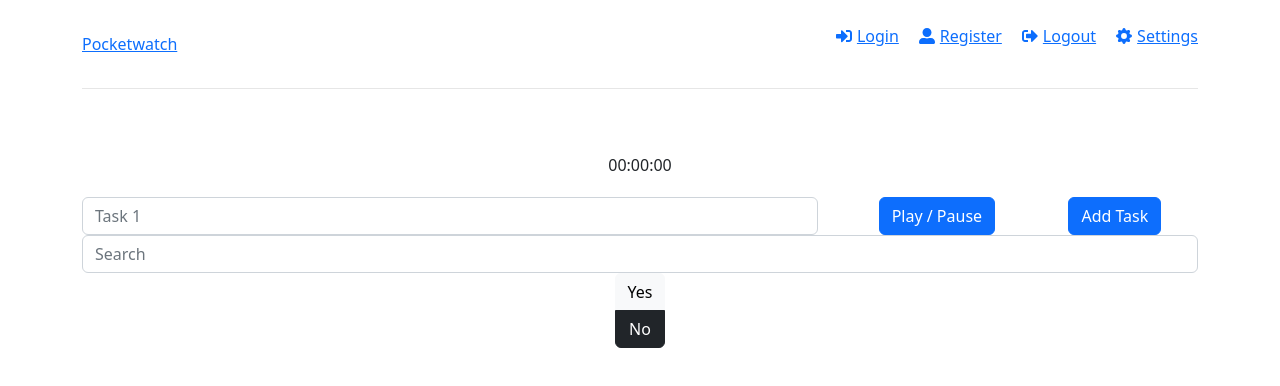
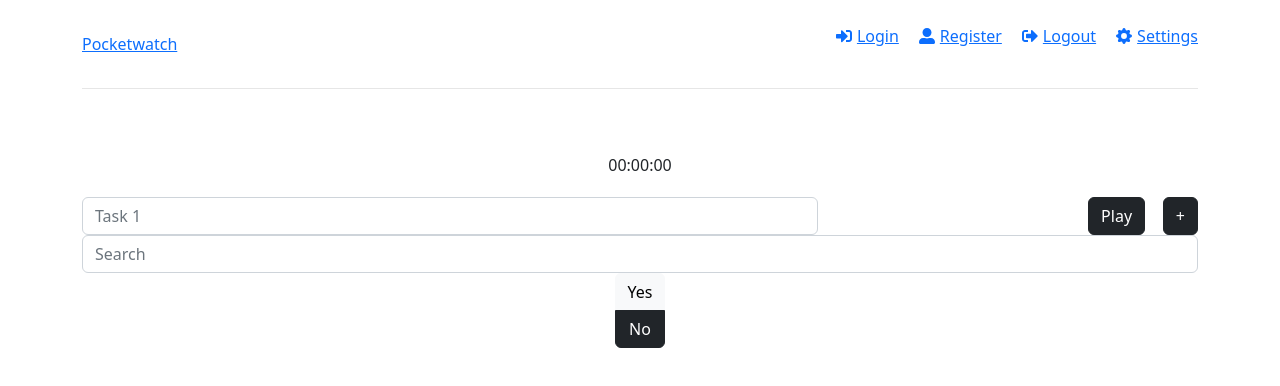
Before and after one commit to constellationz/pocketwatch, a React (Create React App) app in the folder frontend/: page / in a window 1280 px wide. Shown: the top 386 px of the page. Built offline with nearby package versions, Linux system fonts and the light colour scheme.

Commit message:
Add styling to the current task buttons

```diff
--- a/frontend/src/components/CurrentTask.js
+++ b/frontend/src/components/CurrentTask.js
@@ -6,9 +6,9 @@ const CurrentTask = ({ props }) => {
       <div className="d-flex justify-content-start col-md-8 col-12">
         <input className="form-control" placeholder={props.name} />
       </div>
-      <div className="d-flex justify-content-around col-md-4 col-12">
-          <Button id="media-control">Play / Pause</Button>
-          <Button id="add-task">Add Task</Button>
+      <div className="d-flex col-md-4 col-12 current-task-buttons">
+          <Button variant="dark" id="media-control">Play</Button>
+          <Button variant="dark" id="add-task">+</Button>
       </div>
     </div>
   );
--- a/frontend/src/index.css
+++ b/frontend/src/index.css
@@ -213,3 +213,19 @@ h3 {
     font-size: 1.5rem;
   }
 }
+
+@media (max-width: 768px) {
+  .current-task-buttons {
+    justify-content: space-around;
+  }
+}
+
+@media (min-width: 768px) {
+  .current-task-buttons {
+    justify-content: end;
+  }
+
+  #media-control {
+    margin-right: 5%;
+  }
+}
```
